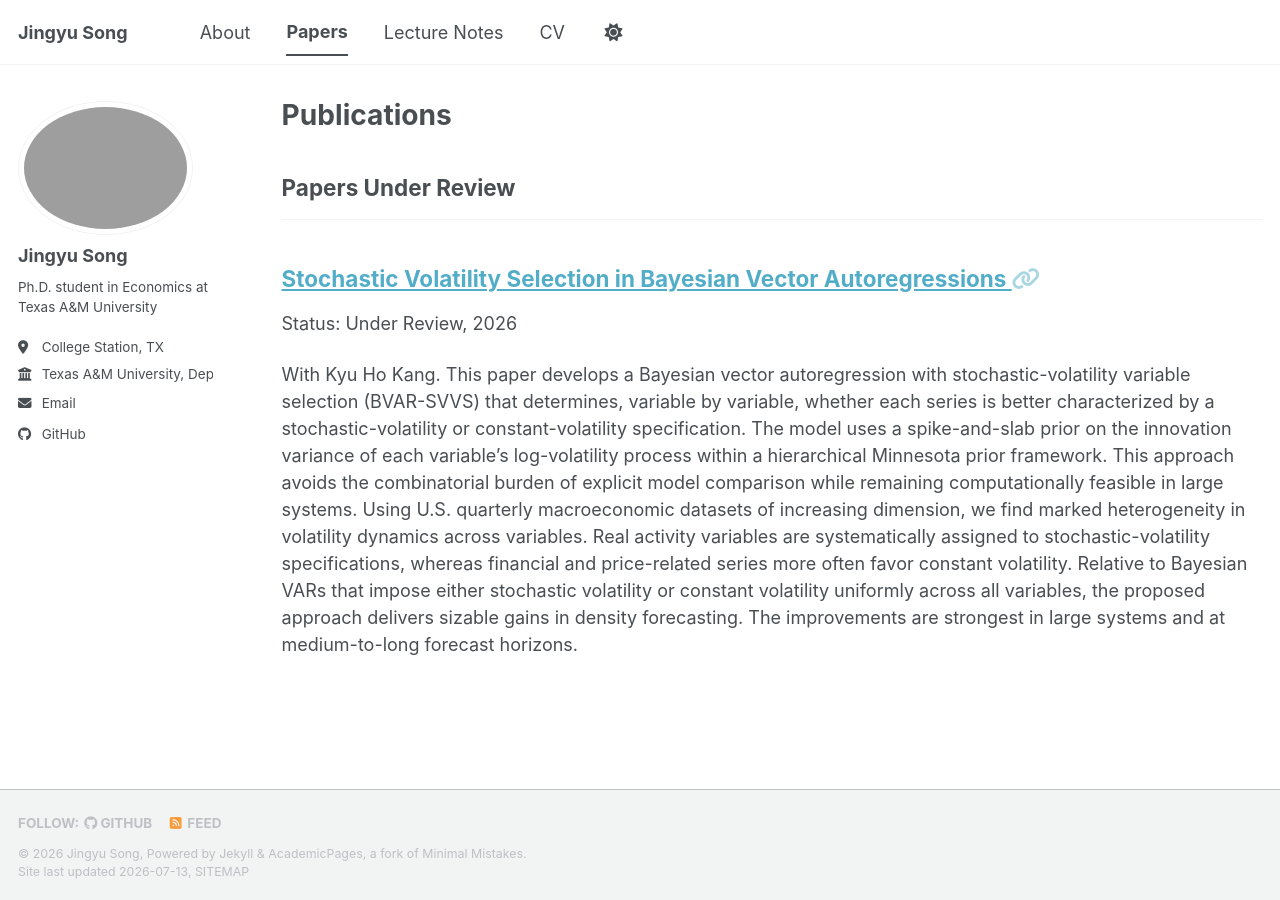
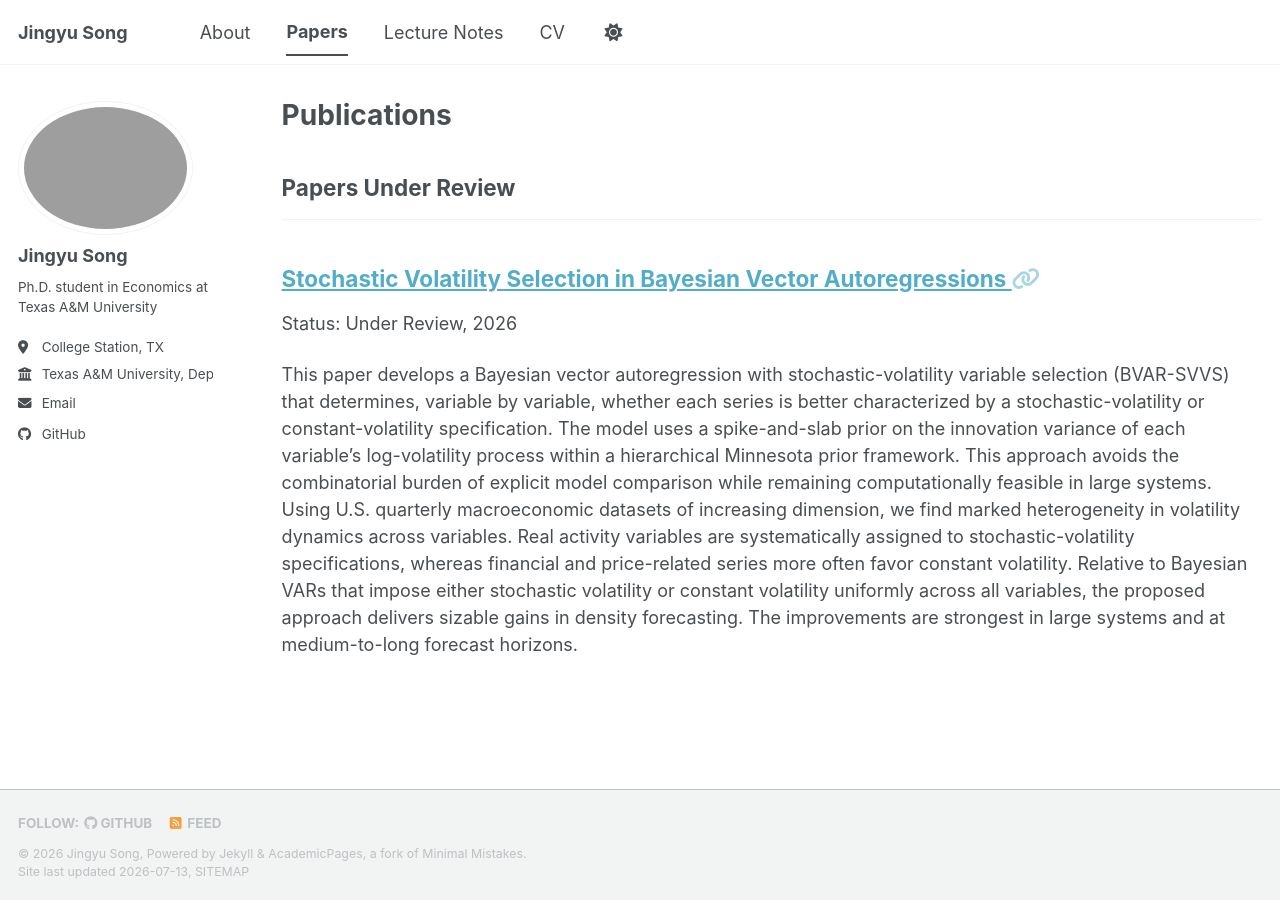
Before and after one commit to Jingyu-96/Jingyu-96.github.io, a Jekyll site: the page built from _pages/publications.html, in a window 1280 px wide. Built offline with Jekyll 4.4.1, drawn with Linux system fonts in a browser that asks for light colours; a style sheet for code colours, icons or effects is not loaded.

Commit message:
Update 2026-01-01-bvar-svvs.md

```diff
--- a/_publications/2026-01-01-bvar-svvs.md
+++ b/_publications/2026-01-01-bvar-svvs.md
@@ -4,7 +4,7 @@ collection: publications
 category: under_review
 permalink: /publication/bvar-svvs
 link: '/files/BVAR_SVVS_Manuscript_v12.pdf'
-excerpt: 'With Kyu Ho Kang. This paper develops a Bayesian vector autoregression with stochastic-volatility variable selection (BVAR-SVVS) that determines, variable by variable, whether each series is better characterized by a stochastic-volatility or constant-volatility specification. The model uses a spike-and-slab prior on the innovation variance of each variable''s log-volatility process within a hierarchical Minnesota prior framework. This approach avoids the combinatorial burden of explicit model comparison while remaining computationally feasible in large systems. Using U.S. quarterly macroeconomic datasets of increasing dimension, we find marked heterogeneity in volatility dynamics across variables. Real activity variables are systematically assigned to stochastic-volatility specifications, whereas financial and price-related series more often favor constant volatility. Relative to Bayesian VARs that impose either stochastic volatility or constant volatility uniformly across all variables, the proposed approach delivers sizable gains in density forecasting. The improvements are strongest in large systems and at medium-to-long forecast horizons.'
+excerpt: 'This paper develops a Bayesian vector autoregression with stochastic-volatility variable selection (BVAR-SVVS) that determines, variable by variable, whether each series is better characterized by a stochastic-volatility or constant-volatility specification. The model uses a spike-and-slab prior on the innovation variance of each variable''s log-volatility process within a hierarchical Minnesota prior framework. This approach avoids the combinatorial burden of explicit model comparison while remaining computationally feasible in large systems. Using U.S. quarterly macroeconomic datasets of increasing dimension, we find marked heterogeneity in volatility dynamics across variables. Real activity variables are systematically assigned to stochastic-volatility specifications, whereas financial and price-related series more often favor constant volatility. Relative to Bayesian VARs that impose either stochastic volatility or constant volatility uniformly across all variables, the proposed approach delivers sizable gains in density forecasting. The improvements are strongest in large systems and at medium-to-long forecast horizons.'
 date: 2026-05-01
 venue: 'Under Review'
 ---
```
